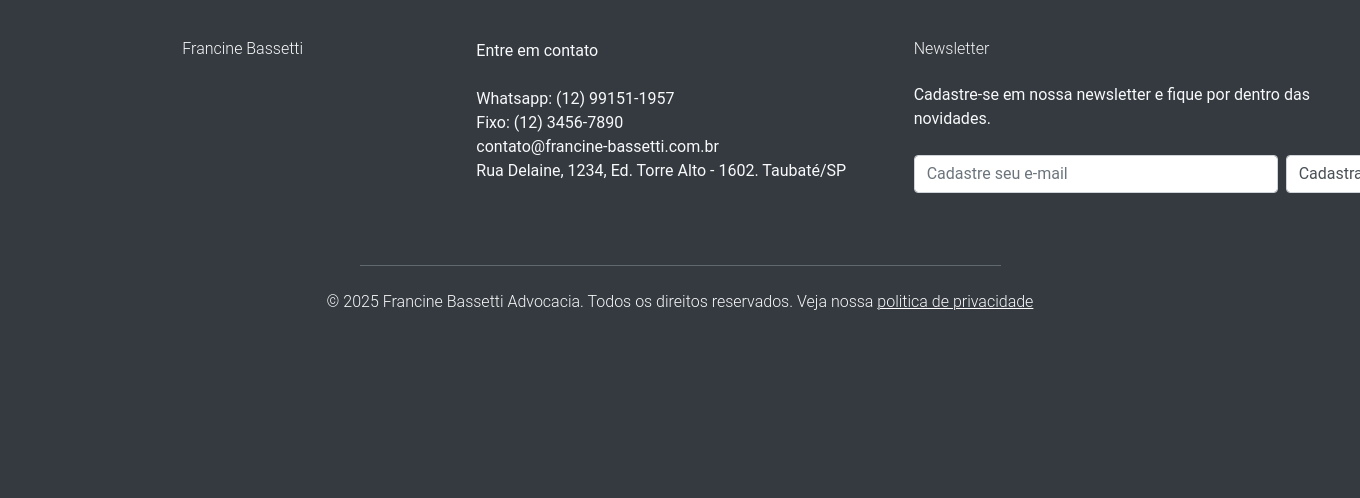
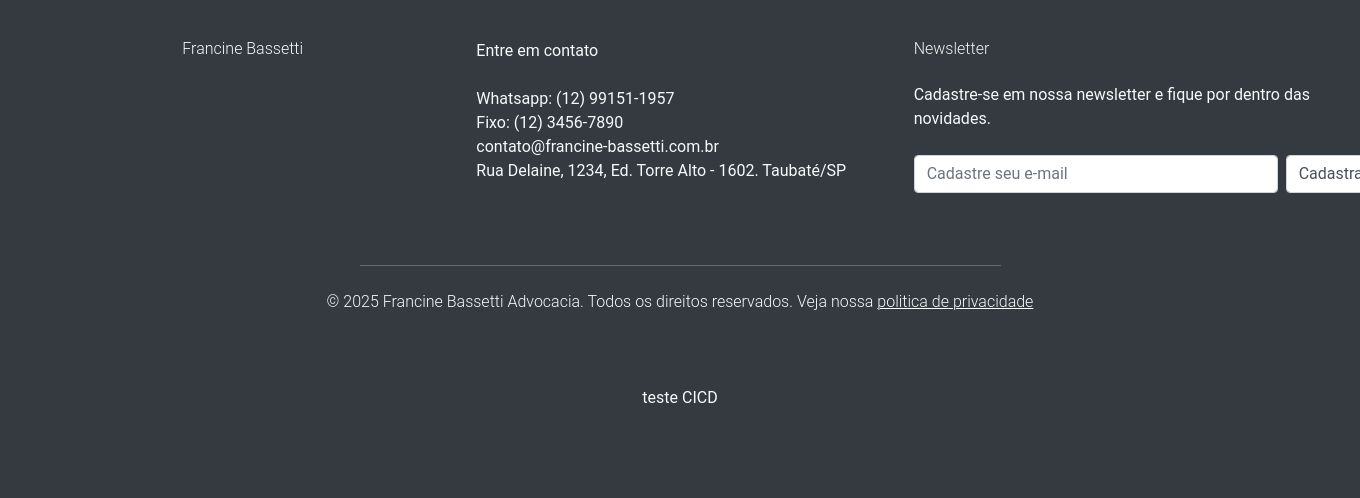
Before and after one commit to ricardocanedo/projeto-integrador-3-univesp-2025, a Django app: page /blog/ in a window 1360 px wide; the page is wider, and only the part inside the window is pictured. Shown: the part 603-1101 px from the top of that part. Before the commit the page ends 913 px from the top of that part, so only its background shows below. Run offline with Django 5.2, Linux system fonts and the light colour scheme; data that the repository does not hold is empty; some libraries are stand-ins or nearby versions.

Commit message:
teste cicd

```diff
--- a/backend/backend/website/templates/website/footer.html
+++ b/backend/backend/website/templates/website/footer.html
@@ -53,6 +53,14 @@
         <div class="col text-center">
             <hr class="bg-secondary w-50 mx-auto my-4">
             <p class="m-0">&copy; 2025 Francine Bassetti Advocacia. Todos os direitos reservados. Veja nossa <a class="text-light link-underline" href="/politica-de-privacidade">politica de privacidade</a></p>
+
+            <br>
+            <br>
+            <br>
+            teste CICD
+            <br>
+            <br>
+            <br>
         </div>
     </div>
 </footer>
```
